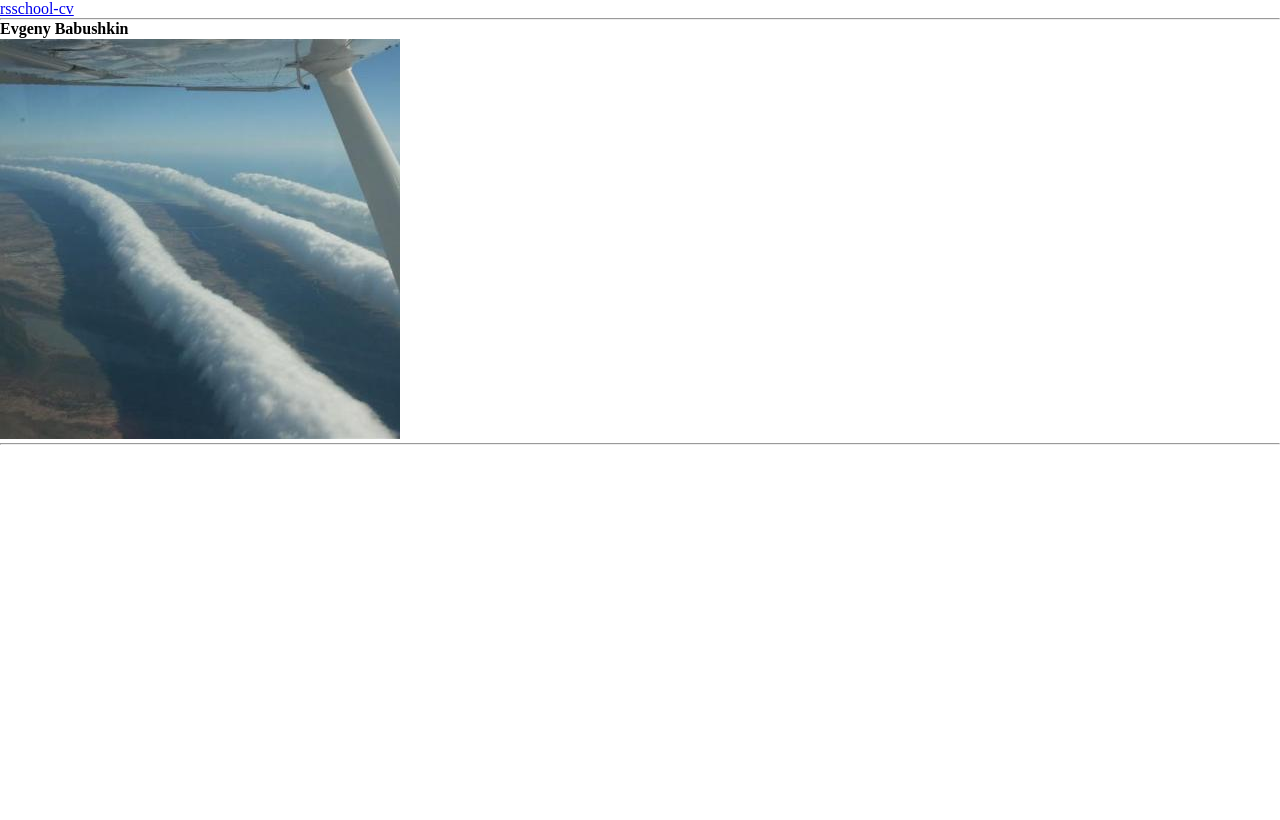
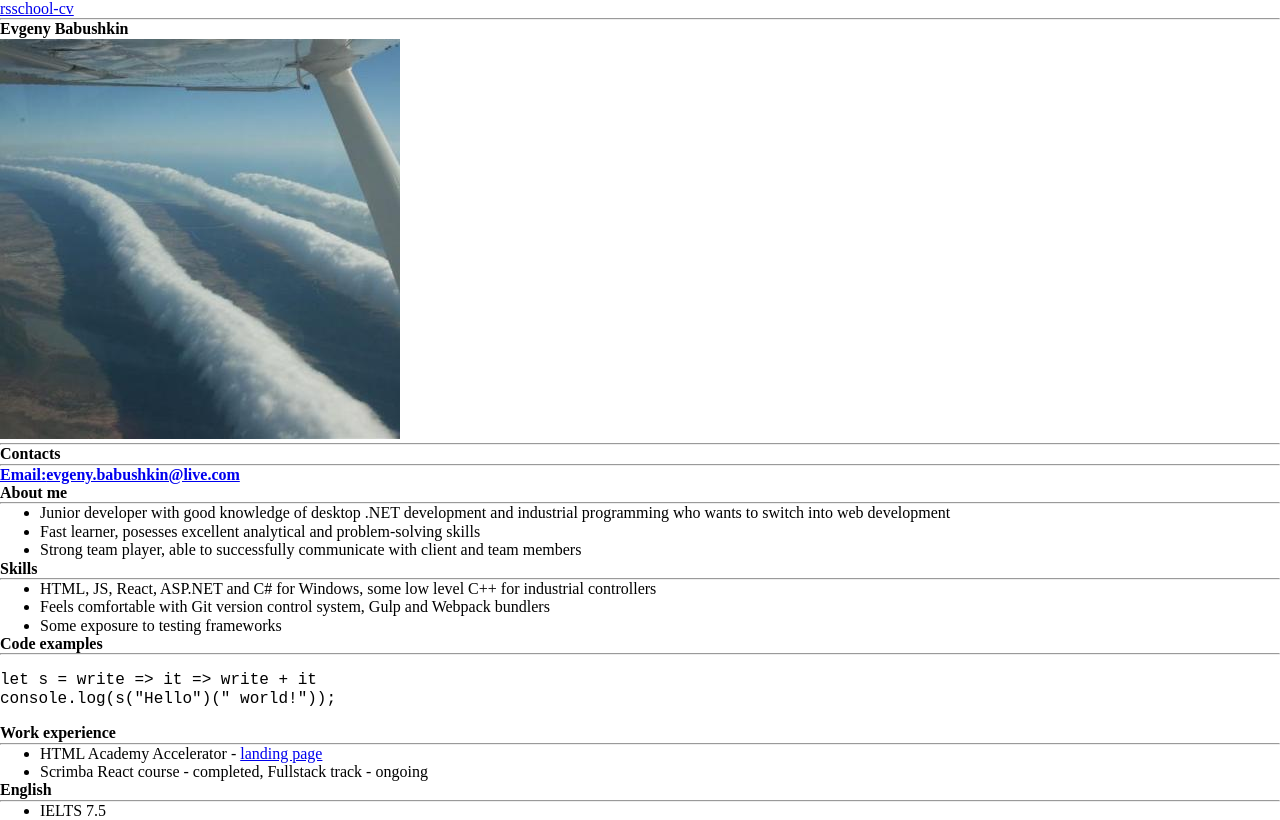
Before and after one commit to dermorgenstern/rsschool-cv, a plain HTML site: page index.html in a window 1280 px wide. Drawn offline with Linux system fonts and the light colour scheme.

Commit message:
init: added main

```diff
--- a/index.html
+++ b/index.html
@@ -24,6 +24,78 @@
   </header>
   <!-- /.header -->
 
+    <main class="main">
+
+    <div class="container">
+
+      <section class="contacts">
+        <h2>Contacts</h2>
+        <hr>
+        <h3><a class="contacts-link" href="mailto:evgeny.babushkin@live.com"><span>Email:</span>evgeny.babushkin@live.com</a></h3>
+      </section>
+      <!-- /.contacts -->
+
+      <section class="about">
+        <h2>About me</h2>
+        <hr>
+        <ul>
+          <li>Junior developer with good knowledge of desktop .NET development and industrial programming who wants to
+            switch into web development</li>
+          <li>Fast learner, posesses excellent analytical and problem-solving skills</li>
+          <li>Strong team player, able to successfully communicate with client and team members</li>
+        </ul>
+
+      </section>
+      <!-- /.about -->
+
+      <section class="skills">
+        <h2>Skills</h2>
+        <hr>
+        <ul>
+          <li>HTML, JS, React, ASP.NET and C# for Windows, some low level C++ for industrial controllers</li>
+          <li>Feels comfortable with Git version control system, Gulp and Webpack bundlers</li>
+          <li>Some exposure to testing frameworks</li>
+        </ul>
+      </section>
+      <!-- /.skills -->
+
+      <section class="code-examples">
+        <h2>Code examples</h2>
+        <hr>
+        <pre class="code-examples--code">
+let s = write =&gt; it =&gt; write + it
+console.log(s("Hello")(" world!"));</pre>
+
+      </section>
+      <!-- /.code-examples -->
+
+      <section class="work-experience">
+        <h2>Work experience</h2>
+        <hr>
+        <ul>
+          <li>HTML Academy Accelerator - <a class='work-experience--link' href="https://dermorgenstern.github.io/AntarcticCruises/main.html">landing page</a></li>
+          <li>Scrimba React course - completed, Fullstack track - ongoing</li>
+        </ul>
+
+      </section>
+      <!-- /.work-experience -->
+
+      <section class="english">
+        <h2>English</h2>
+        <hr>
+        <ul>
+          <li>IELTS 7.5</li>
+        </ul>
+
+      </section>
+      <!-- /.english -->
+
+    </div>
+    <!-- /.container -->
+
+  </main>
+  <!-- /.main -->
+
 </body>
 
 </html>
```
